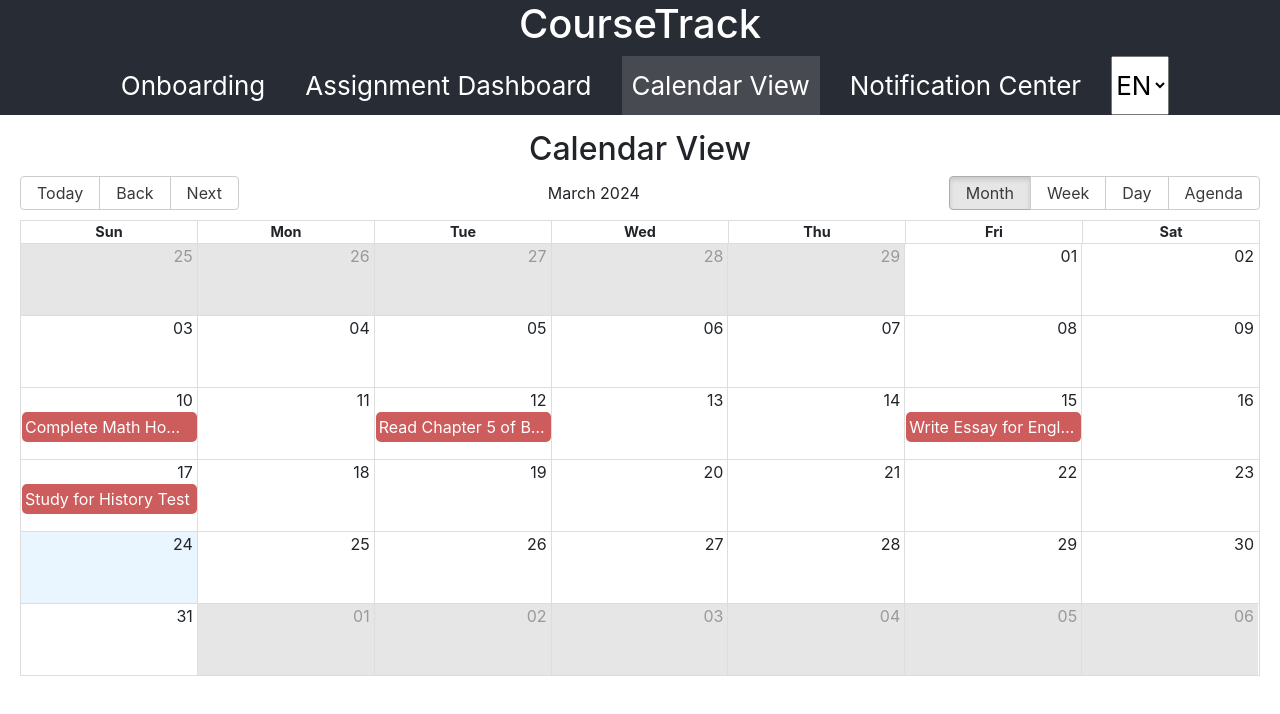
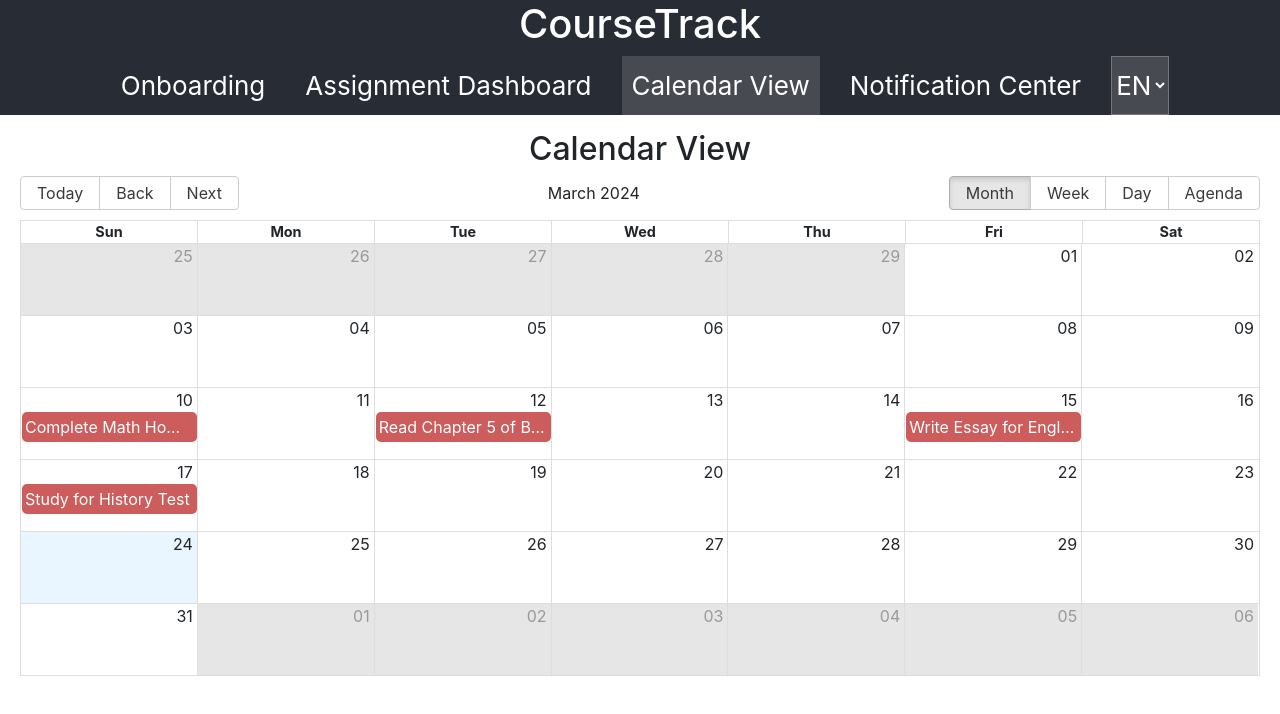
Before and after one commit to imcuky/course-track, a React (Create React App) app in the folder course-track/: page /calendar in a window 1280 px wide. Shown: the top 714 px of the page. Built offline with nearby package versions, Linux system fonts and the light colour scheme.

Commit message:
some css on the language dropdown

```diff
--- a/course-track/src/App.css
+++ b/course-track/src/App.css
@@ -6,7 +6,6 @@
 .non-clickable-event {
 	pointer-events: none;
 }
-
 
 .app-header {
 	background-color: #282c34;
@@ -69,3 +68,12 @@
 	justify-content: center;
 	gap: 10px;
 }
+
+.language-dropdown {
+	background: #ffffff25;
+	color: white;
+}
+
+.language-dropdown-option {
+	color: black;
+}
--- a/course-track/src/CalendarView.js
+++ b/course-track/src/CalendarView.js
@@ -1,21 +1,27 @@
-import React, { useState, useContext, useEffect } from "react";
+import React, { useState, useEffect } from "react";
 import { Calendar, momentLocalizer } from "react-big-calendar";
 import moment from "moment";
 import Popup from "reactjs-popup"; // Import Popup from reactjs-popup
 import "react-big-calendar/lib/css/react-big-calendar.css";
-import { useAssignmentsContext, useEventsContext } from "./Context";
+import {
+	useAssignmentsContext,
+	useEventsContext,
+	useLocaleContext,
+} from "./Context";
 import { FormattedMessage } from "react-intl";
-
-const localizer = momentLocalizer(moment);
 
 const CalendarView = () => {
 	let { events, setEvents } = useEventsContext();
+	const { locale } = useLocaleContext();
 	const [selectedSlot, setSelectedSlot] = useState(null);
 	const [selectedEvent, setSelectedEvent] = useState(null);
 	const [popupOpen, setPopupOpen] = useState(false); // State to manage popup open/close
 
 	const { assignments } = useAssignmentsContext();
 	const [assignmentEvents, setAssEvents] = useState([]);
+
+	// moment.locale(locale); // TODO: localize calendar
+	const localizer = momentLocalizer(moment);
 
 	useEffect(() => {
 		const assignmentEvents = assignments.map((assignment) => ({
--- a/course-track/src/ConnectedApp.js
+++ b/course-track/src/ConnectedApp.js
@@ -16,7 +16,6 @@ import translations from "./translations/translations";
 
 function ConnectedApp() {
 	const [locale, setLocale] = useState("en");
-	console.log(`The locale is ${locale}`);
 	const messages = translations[locale];
 
 	const LanguageDropdown = () => {
@@ -27,9 +26,14 @@ function ConnectedApp() {
 			<select
 				value={locale}
 				onChange={(event) => handleOnSelect(event.target.value)}
+				className="language-dropdown"
 			>
-				<option value="en">EN</option>
-				<option value="fr">FR</option>
+				<option value="en" className="language-dropdown-option">
+					EN
+				</option>
+				<option value="fr" className="language-dropdown-option">
+					FR
+				</option>
 			</select>
 		);
 	};
```
Lines whose indentation alone changed are shown as unchanged.
